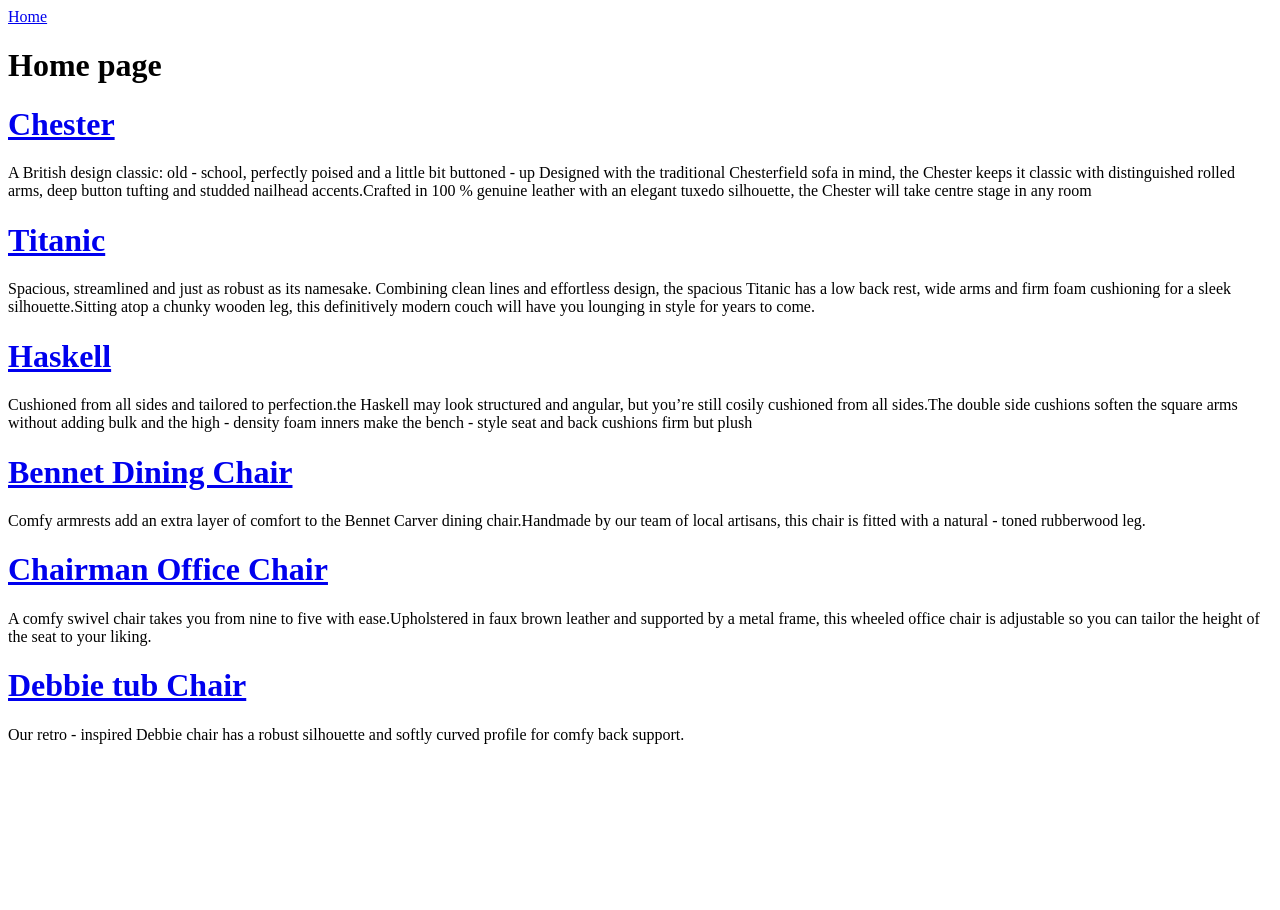
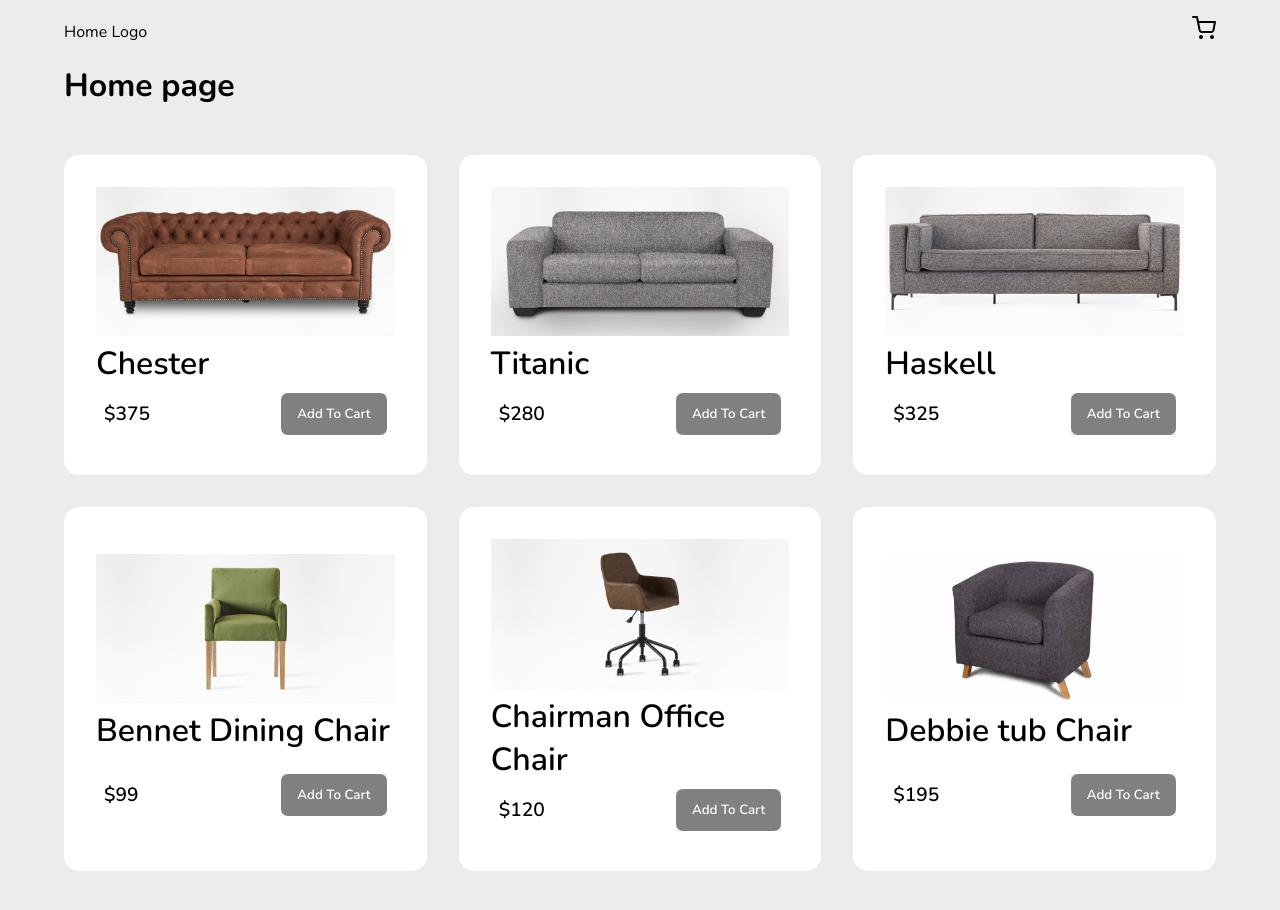
Before and after one commit to TendaiChikwiri/furniture-store, a React (Create React App) app: page / in a window 1280 px wide. Shown: the top 910 px of the page. Before the commit the page ends 800 px from the top, so only its background shows below. Built offline with nearby package versions, Linux system fonts and the light colour scheme.

Commit message:
Added Home styling

```diff
--- a/package.json
+++ b/package.json
@@ -8,6 +8,7 @@
     "@testing-library/user-event": "^12.1.10",
     "react": "^17.0.2",
     "react-dom": "^17.0.2",
+    "react-icons": "^4.2.0",
     "react-router-dom": "^5.2.0",
     "react-scripts": "4.0.3",
     "sass": "^1.37.5",
--- a/src/App.jsx
+++ b/src/App.jsx
@@ -1,4 +1,5 @@
 import React from "react";
+import "./styles/global.scss"
 
 import {
   BrowserRouter as Router,
@@ -10,6 +11,7 @@ import {
 // Pages
 import Home from "./pages/Home";
 import Product from "./pages/Product";
+import Checkout from "./pages/Checkout";
 
 // Components
 import Header from "./components/Header"
@@ -28,6 +30,9 @@ function App() {
         <Route exact path="/">
           <Home furnitureData={furnitureData} />
         </Route>
+        <Route path="/checkout">
+          <Checkout />
+        </Route>
       </Switch>
     </Router>
   );
--- a/src/components/Header.jsx
+++ b/src/components/Header.jsx
@@ -1,11 +1,18 @@
 import React from 'react';
-import { Link } from "react-router-dom"
+import "../styles/Header.scss"
+import { Link } from "react-router-dom";
+import { FiShoppingCart } from "react-icons/fi"
 
 const Header = () => {
   return (
-    <nav>
-      <Link to="/">
-        Home
+    <nav className="nav-bar">
+      <Link className="nav-item" to="/">
+        Home Logo
+      </Link>
+      <Link className="nav-item" to="/checkout">
+        <h1>
+          <FiShoppingCart />
+        </h1>
       </Link>
     </nav>
   )
--- a/src/components/ProductGrid.jsx
+++ b/src/components/ProductGrid.jsx
@@ -1,16 +1,21 @@
 import React from 'react'
-import { Link } from "react-router-dom"
+import { Link } from "react-router-dom";
+import "../styles/ProductGrid.scss"
 
 const ProductGrid = ({ furnitureData }) => {
   return (
     <div className="product-grid">
       {furnitureData.map((item) => (
-        <div key={item.id} className="product-container">
+        <div key={item.id} className="product">
           <Link to={`/product/${item.id}`} >
-
+            <img src={item.img} alt="" />
             <h1>{item.name}</h1>
           </Link>
-          <p>{item.description}</p>
+          <div className="price-add">
+            <p className="price">&#36;{item.price}</p>
+            <button className="addCart">Add To Cart</button>
+          </div>
+
         </div>
       ))}
     </div>
--- /dev/null
+++ b/src/pages/Checkout.jsx
@@ -0,0 +1,11 @@
+import React from 'react'
+
+const Checkout = () => {
+  return (
+    <div>
+      CheckOut Page
+    </div>
+  )
+}
+
+export default Checkout
--- a/src/pages/Product.jsx
+++ b/src/pages/Product.jsx
@@ -1,5 +1,7 @@
 import React from 'react';
-import { useParams } from "react-router-dom"
+import { useParams, Link } from "react-router-dom";
+import { BiArrowBack } from "react-icons/bi";
+import "../styles/ProductPage.scss"
 
 const Product = ({ furnitureData }) => {
   let { id } = useParams();
@@ -10,9 +12,9 @@ const Product = ({ furnitureData }) => {
       item = furnitureData[i];
     }
   }
-  console.log(item)
   return (
     <div>
+      <h1><Link to="/"><BiArrowBack /></Link></h1>
       <h1>{item.name}</h1>
       <p>{item.description}</p>
     </div>
--- /dev/null
+++ b/src/styles/Header.scss
@@ -0,0 +1,12 @@
+.nav-bar {
+  padding: 1rem 0;
+  display: flex;
+  justify-content: flex-end;
+  align-items: center;
+  .nav-item {
+    &:first-child {
+      margin-left: 0;
+      margin-right: auto;
+    }
+  }
+}
--- /dev/null
+++ b/src/styles/ProductGrid.scss
@@ -0,0 +1,60 @@
+.product-grid {
+  margin: 3rem 0;
+  display: grid;
+  gap: 2rem;
+  grid-template-columns: repeat(auto-fit, minmax(300px, 1fr));
+  .product {
+    background-color: white;
+    display: flex;
+    flex-direction: column;
+    justify-content: space-evenly;
+    padding: 2rem;
+    border-radius: 15px;
+    a {
+      text-decoration: none;
+      color: inherit;
+    }
+    img {
+      object-fit: contain;
+      width: 100%;
+    }
+    h1 {
+      font-weight: 600;
+    }
+    .price-add {
+      padding: 0.5rem;
+      display: flex;
+      justify-content: space-between;
+      align-items: center;
+      .price {
+        font-weight: 600;
+        font-size: 1.2rem;
+      }
+      .addCart {
+        outline: none;
+        font-weight: 600;
+        border: none;
+        padding: 0.75rem 1rem;
+        color: white;
+        transition: transform 0.15s;
+        cursor: pointer;
+        position: relative;
+        z-index: 1;
+
+        &:after {
+          content: "";
+          background-color: gray;
+          transition: transform 0.15s;
+          border-radius: 7px;
+          position: absolute;
+          inset: 0;
+          z-index: -1;
+        }
+
+        &:hover::after {
+          transform: scale(1.1);
+        }
+      }
+    }
+  }
+}
--- /dev/null
+++ b/src/styles/ProductPage.scss
@@ -0,0 +1,4 @@
+a {
+  text-decoration: none;
+  color: black;
+}
--- /dev/null
+++ b/src/styles/global.scss
@@ -0,0 +1,14 @@
+@import url("https://fonts.googleapis.com/css2?family=Nunito:wght@300;400;600;700;800&display=swap");
+
+* {
+  margin: 0;
+  padding: 0;
+  box-sizing: border-box;
+  font-family: "Nunito", sans-serif;
+}
+
+body {
+  background-color: rgb(236, 236, 236);
+  width: 90%;
+  margin: auto;
+}
```
Also changed, not shown: 1 other file (tests, documents, lock files or other folders).
